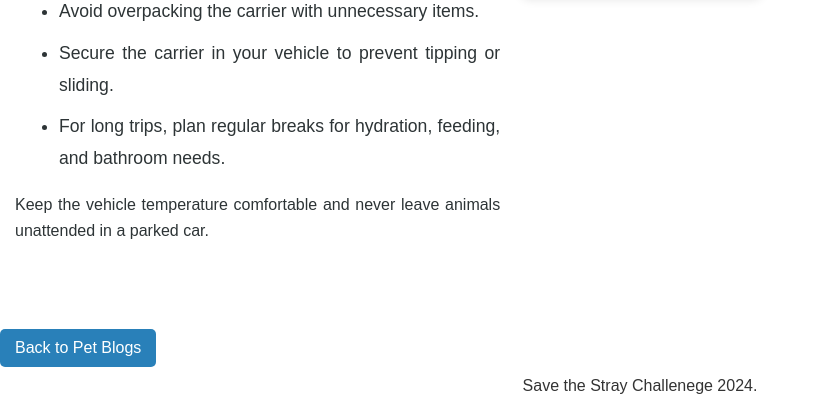
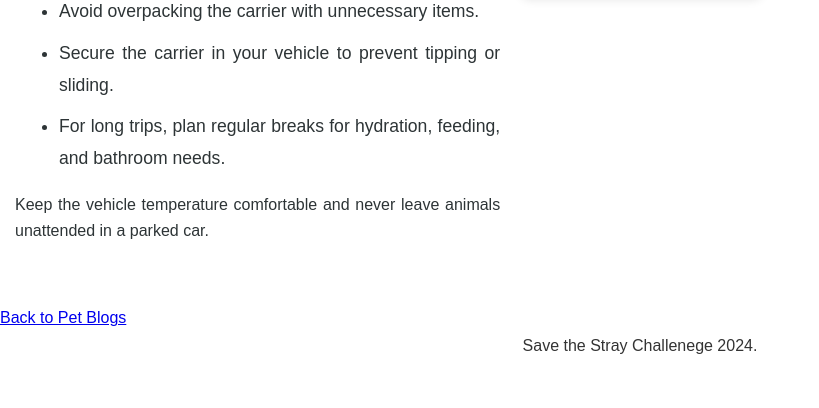
Before and after one commit to arushi-vaidya/SafePaws, a Flask app: page /blog4 in a window 1280 px wide. Shown: the part 1398-1806 px from the top of the page, without its empty margins (0-819 px from the left). After the commit the page ends 1752 px from the top, so only its background shows below. Run offline with Flask 3, Linux system fonts and the light colour scheme.

Commit message:
Update blog4.html

```diff
--- a/web_app/templates/blog4.html
+++ b/web_app/templates/blog4.html
@@ -72,5 +72,5 @@
     </div>
 </div>
 
-<a href="{{ url_for('pet_blogs') }}" class="back-link-new">Back to Pet Blogs</a>
+<a href="{{ url_for('pet_blogs') }}">Back to Pet Blogs</a>
 {% endblock %}
```
